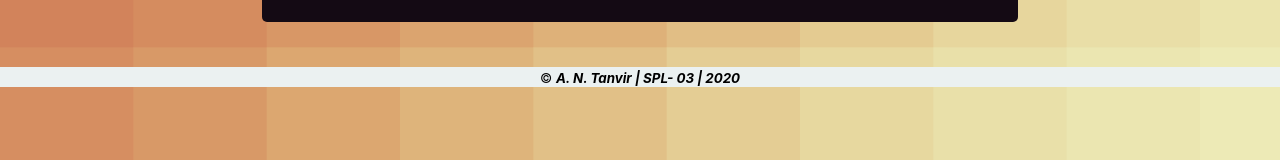
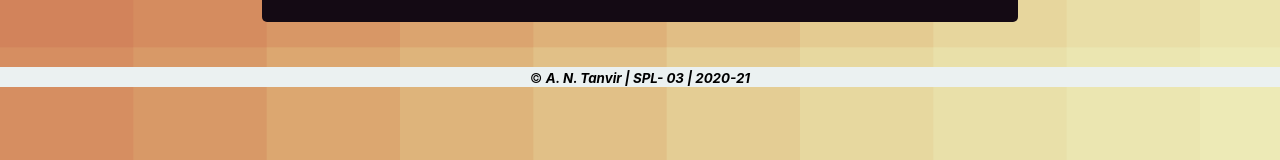
Before and after one commit to antanvir/SPL3-ViolenceDetector, a React (Create React App) app: page / in a window 1280 px wide. Shown: the part 486-646 px from the top of the page. Built offline with nearby package versions, Linux system fonts and the light colour scheme.

Commit message:
update footer

```diff
--- a/src/App.js
+++ b/src/App.js
@@ -201,7 +201,7 @@ function App() {
 			<br/> <br/>
 		</div>
 		<footer style={ {backgroundColor: 'rgb(235, 241, 241)', bottom: '10px', position: "relative"} }>
-			<center><small> <span> &copy; </span> <i><b> A. N. Tanvir | SPL- 03 | 2020 </b></i> </small></center>
+			<center><small> <span> &copy; </span> <i><b> A. N. Tanvir | SPL- 03 | 2020-21 </b></i> </small></center>
 		</footer>
 
 		</div>
```
Also changed, not shown: notes.txt.
